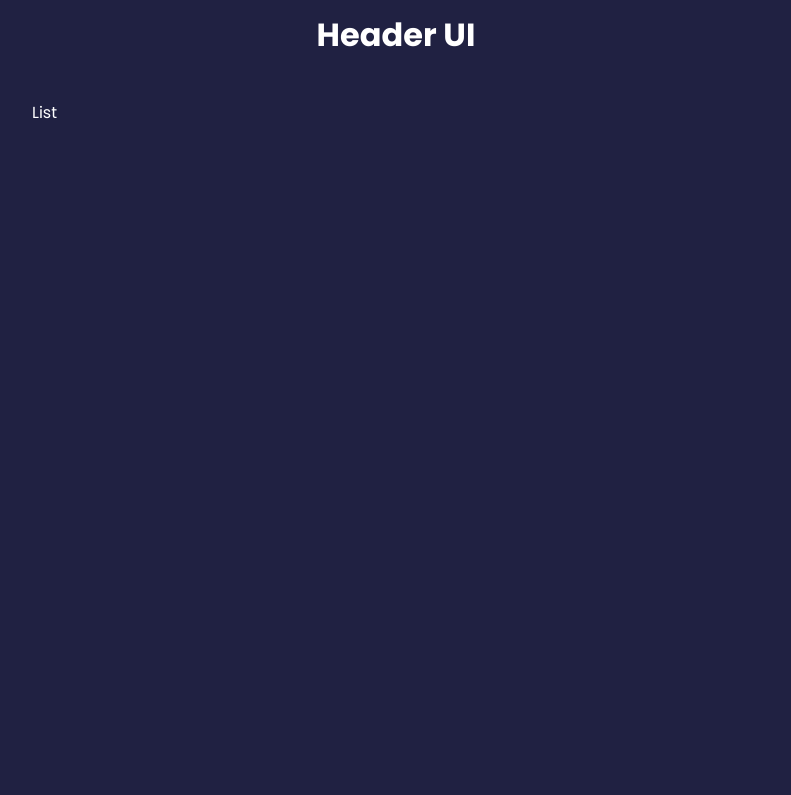
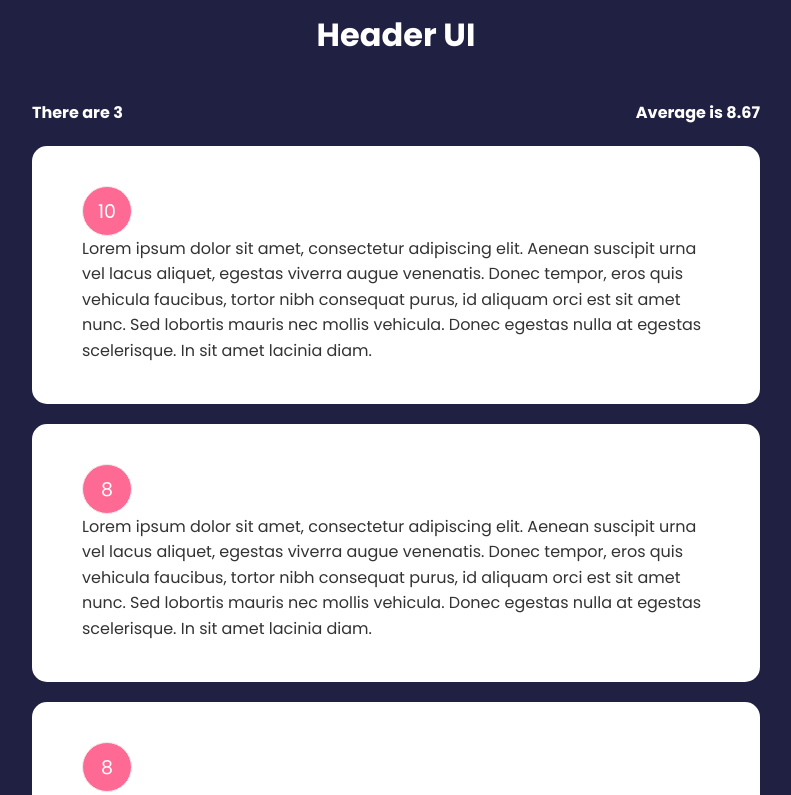
Before and after one commit to Gantthebant/FeedbackApp, a React (Create React App) app: page / in a window 1280 px wide. Shown: the top 795 px of the page, without its empty margins (244-1035 px from the left). Built offline with nearby package versions, Linux system fonts and the light colour scheme; data requests are answered from the project's data file; the HTML template or start-up script is replaced by a standard one.

Commit message:
displaying average score and total review

```diff
--- a/src/App.js
+++ b/src/App.js
@@ -1,6 +1,7 @@
 import {FeedbackProvider} from './context/FeedbackAppContext';
 
 import Header from './components/Header';
+import FeedbackStats from './components/FeedbackStats';
 import FeedbackList from './components/FeedbackList';
 
 function App() {
@@ -10,7 +11,7 @@ return (
       <Header />
       <div className='container'>
         {/* feedbackform */}
-        {/* feedback stats */}
+        <FeedbackStats />
         <FeedbackList />
       </div>
     </div>
--- a/src/components/FeedbackList.js
+++ b/src/components/FeedbackList.js
@@ -1,14 +1,17 @@
 import {useContext} from 'react';
 import FeedbackAppContext from '../context/FeedbackAppContext';
+
+import FeedbackReview from './FeedbackReview';
 
 function FeedbackList() {
 
     const {feedbackData} = useContext(FeedbackAppContext);
-    console.log(feedbackData);
 
     return (
         <div>
-            List
+            {feedbackData.map((feedbackItem) => {
+                return <FeedbackReview key={feedbackItem.id} feedbackItem={feedbackItem}/> ;
+            })}
         </div>
     )
 
--- /dev/null
+++ b/src/components/FeedbackReview.js
@@ -0,0 +1,12 @@
+function FeedbackReview({feedbackItem}) {
+
+    return(
+        <div className="card">
+            <div className="num-display">{feedbackItem.rating}</div>
+            <div className="text-display">{feedbackItem.text}</div>
+        </div>
+    )
+
+}
+
+export default FeedbackReview;
--- /dev/null
+++ b/src/components/FeedbackStats.js
@@ -0,0 +1,21 @@
+import {useContext} from 'react';
+import FeedbackAppContext from '../context/FeedbackAppContext';
+
+function FeedbackStats() {
+
+    const {feedbackData} = useContext(FeedbackAppContext);
+
+    const avgScore = feedbackData.reduce((total, current) => {
+        return total + ( current.rating / feedbackData.length);
+    }, 0);
+
+    return(
+        <div className="feedback-stats">
+            <h4>There are {feedbackData.length}</h4>
+            <h4>Average is {avgScore.toFixed(2)}</h4>
+        </div>
+    )
+
+}
+
+export default FeedbackStats;
--- a/src/index.css
+++ b/src/index.css
@@ -27,3 +27,37 @@ header {
   align-items: center;
   margin-bottom: 30px;
 }
+
+.card {
+  background-color: #fff;
+  color: #333;
+  border-radius: 15px;
+  padding: 40px 50px;
+  margin: 20px 0;
+  position: relative;
+}
+
+.num-display {
+  position: relative;
+  background: #f4f4f4;
+  width: 50px;
+  height: 50px;
+  padding: 10px;
+  text-align: center;
+  border-radius: 50%;
+  font-size: 19px;
+  border: 1px #eee solid;
+  transition: 0.3s;
+}
+
+.num-display {
+  background: #ff6a95;
+  color: #fff;
+}
+
+.feedback-stats {
+  color: #fff;
+  display: flex;
+  justify-content: space-between;
+  align-items: center;
+}
```
